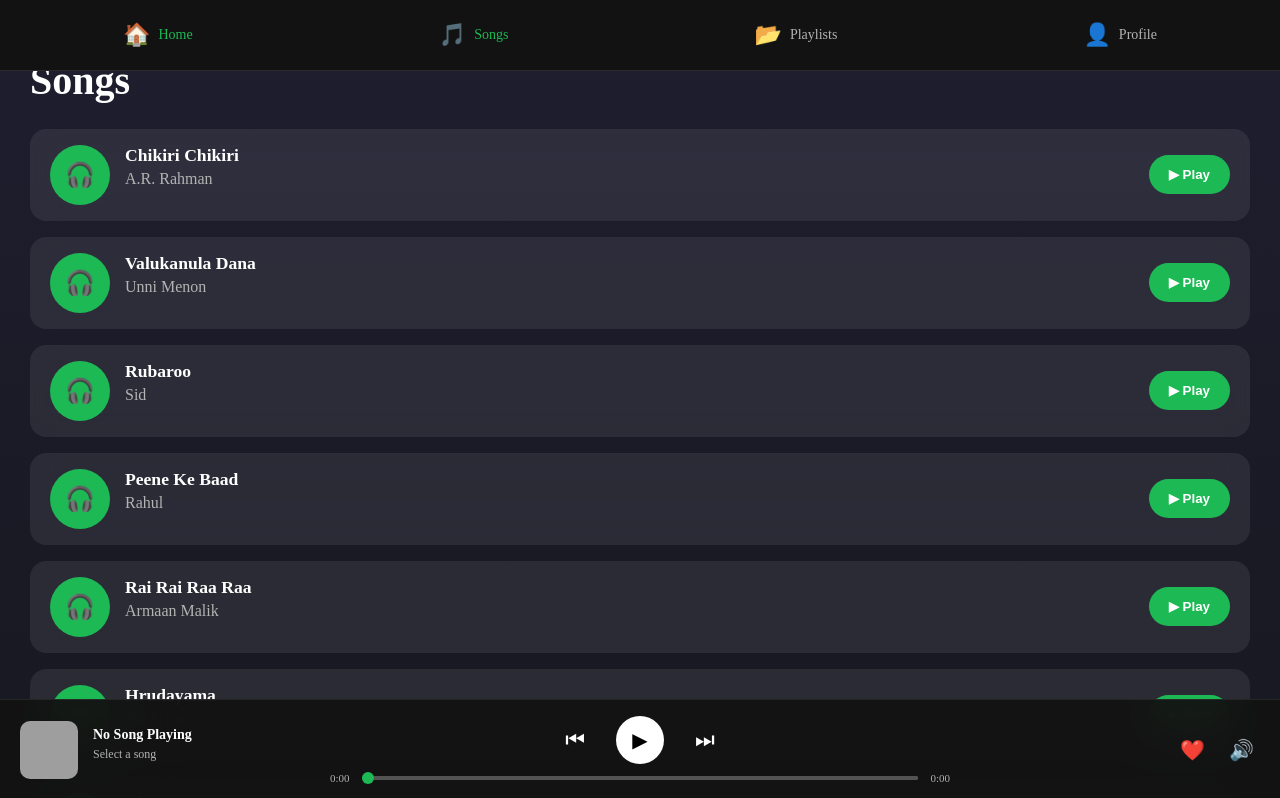
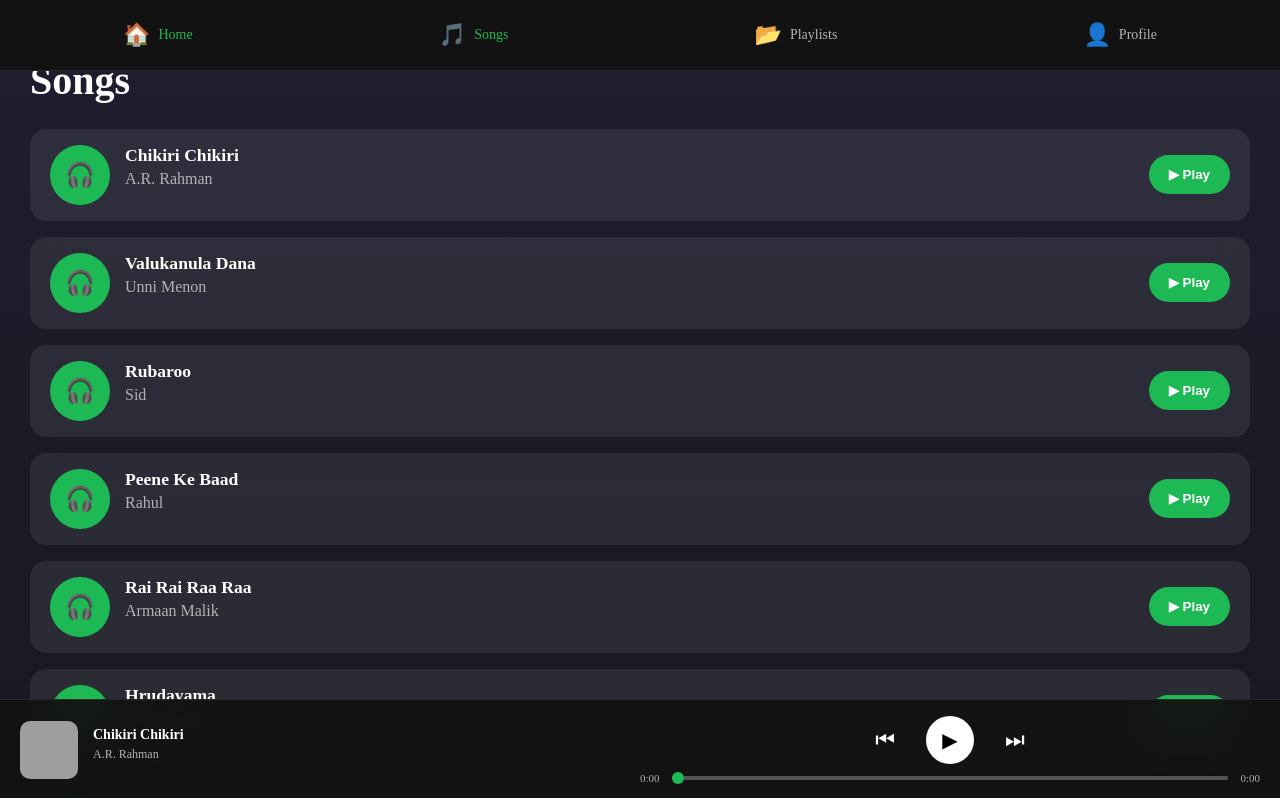
Before and after one commit to rajubandam980/music, an Angular app: page /songs in a window 1280 px wide. Shown: the top 798 px of the page. Built offline with nearby package versions, Linux system fonts and the light colour scheme; grey boxes are pictures that could not be loaded.

Commit message:
changed Ui

```diff
--- a/src/app/global-player/global-player.html
+++ b/src/app/global-player/global-player.html
@@ -53,7 +53,7 @@
   </div>
 
   <!-- Right -->
-  <div class="player-right">
+  <!-- <div class="player-right">
 
     <button class="right-btn">
       ❤️
@@ -63,7 +63,7 @@
       🔊
     </button>
 
-  </div>
+  </div> -->
 
 <audio
   #audioPlayer
--- a/src/app/player.service.ts
+++ b/src/app/player.service.ts
@@ -1,9 +1,19 @@
 import { Injectable } from '@angular/core';
+import { SONGS } from './data/songs-data';
 
 @Injectable({
   providedIn: 'root'
 })
 export class PlayerService {
+
+  constructor() {
+  if (SONGS.length > 0) {
+    this.currentSong = SONGS[0];
+    this.playlist = SONGS;
+    this.currentIndex = 0;
+    this.isPlaying = false; // start paused
+  }
+}
 
   currentSong: any = null;
 
```
Also changed, not shown: src/app/pages/playlists/playlists.html (indentation only).
